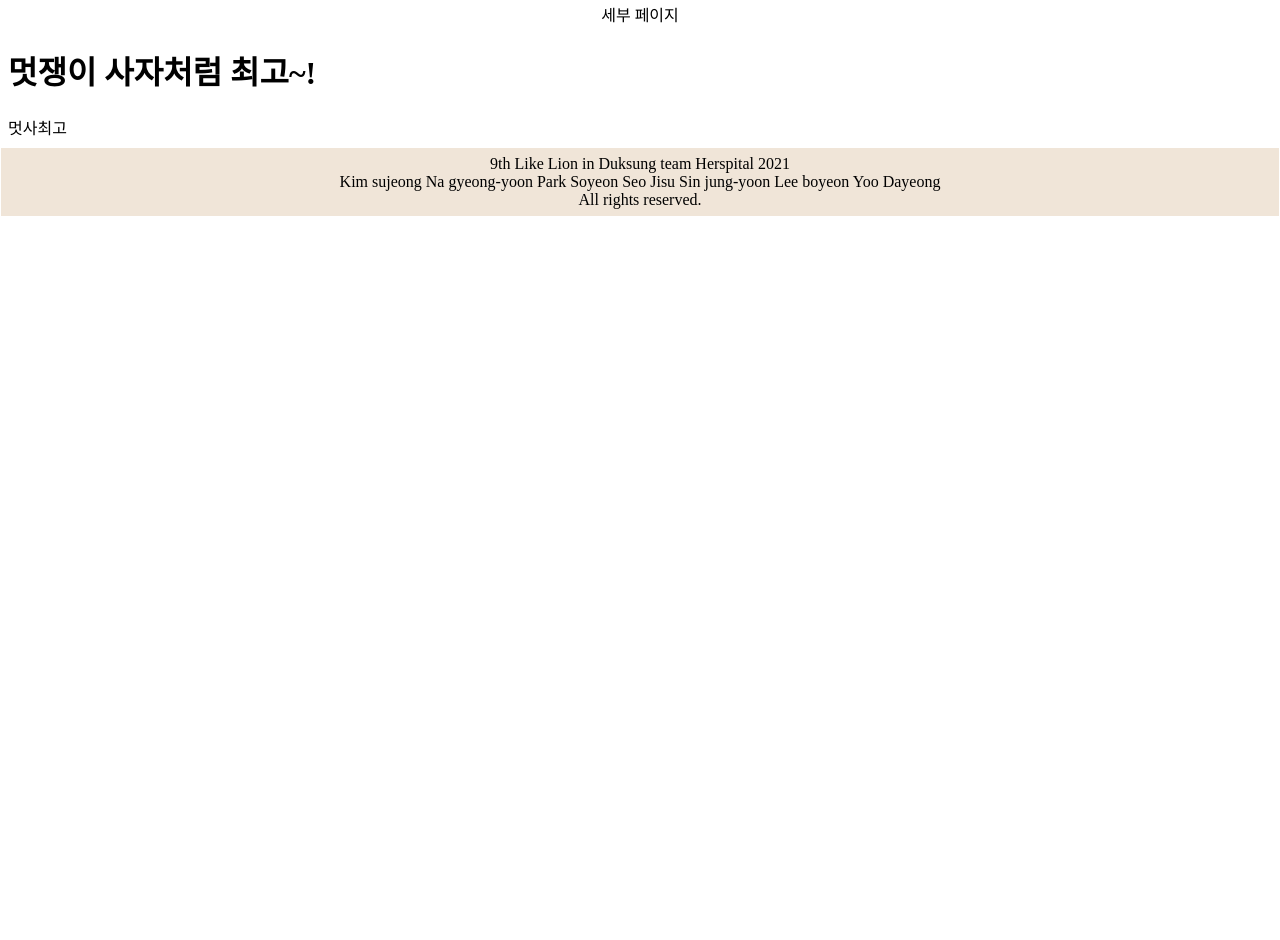
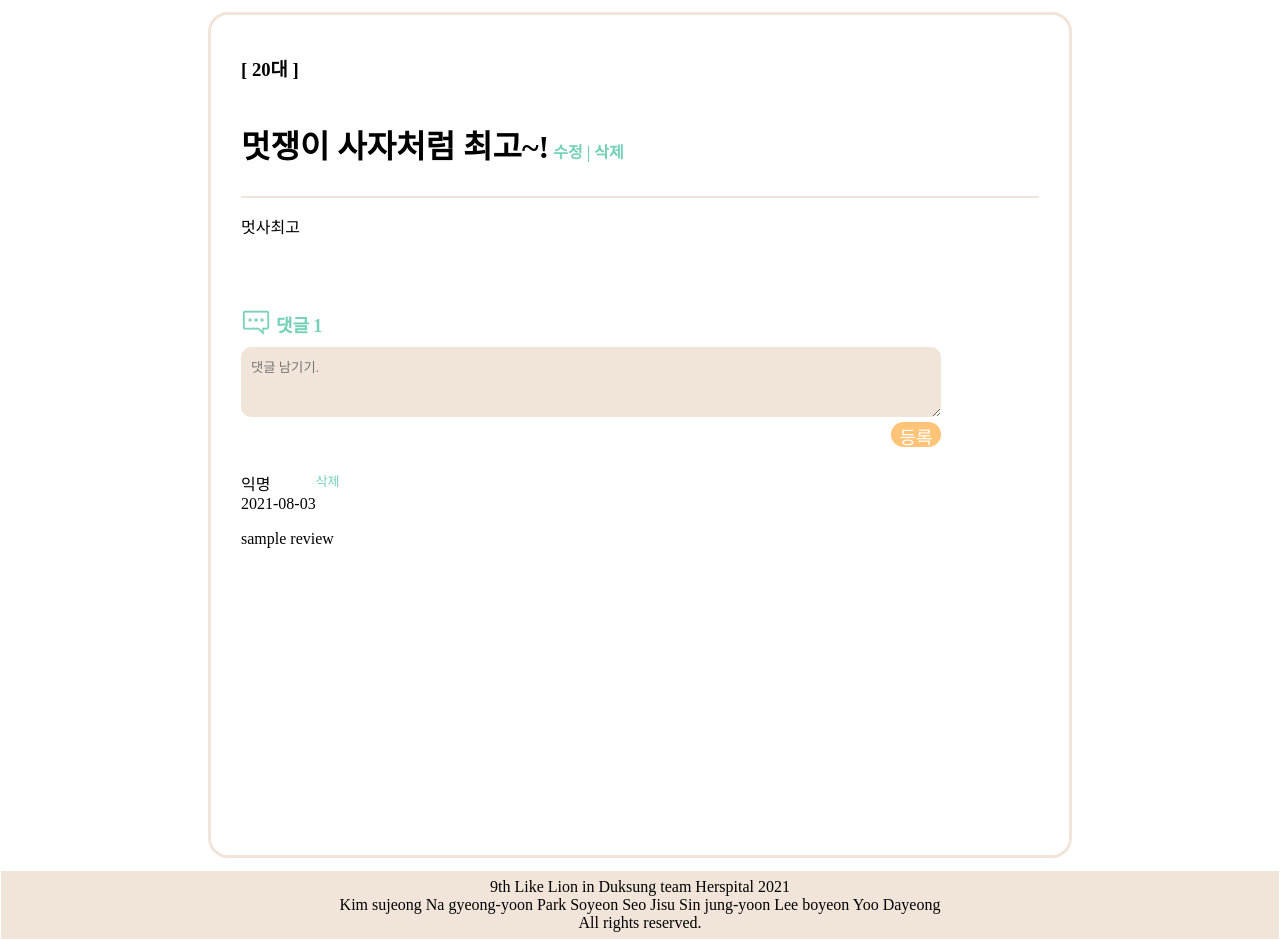
Before and after one commit to soyeonvv/ds-likelion-HERspital, a Django app: page /community/detail/1 in a window 1280 px wide. Shown: the part 76-1016 px from the top of the page. Before the commit the page ends 292 px from the top, so only its background shows below. Run offline with Django 3.2, Linux system fonts and the light colour scheme; data comes from the database, SQL or seed files in the repository; both versions use the stored data as it was after the commit; some web fonts are replaced.

Commit message:
detail 페이지 수정

```diff
--- a/static/css/detail.css
+++ b/static/css/detail.css
@@ -1,3 +1,79 @@
-div {
-    text-align: center;
+.community__detail {
+    border: solid 3px #F1E5D9;
+    border-radius: 20px;
+    height: 100vh;
+    margin: 10px 200px 20px 200px;
+    padding: 20px 30px 20px 30px;
+
+
 }
+
+.titletxt {
+    display: inline-block;
+
+}
+
+h1 {
+    display: inline-block;
+}
+
+.modify_delete {
+    color: #74D0B9;
+    display: inline-block;
+    font-weight: bold;
+    margin-right: 0;
+}
+
+.community__reply {
+    display: inline-block;
+}
+
+#replyicon {
+    width: 30px;
+    height: 29px;
+    float: left;
+    margin-right: 5px;
+}
+
+#replytxt {
+    display: inline-block;
+    font-weight: bold;
+    color: #74D0B9;
+    font-size: large;
+    padding-top: 3px;
+}
+
+#review-count {
+    font-weight: bold;
+    color: #74D0B9;
+    font-size: large;
+}
+
+#new-review {
+    width: 700px;
+    height: 70px;
+    background-color: #F1E5D9;
+    border-radius: 10px;
+    margin-top: 10px;
+    padding: 10px;
+    border-style: none;
+}
+
+hr {
+    background-color: #F1E5D9;
+    border: 0px;
+    height: 2px;
+}
+
+.review_btn {
+    background-color: #FFC478;
+    color: #ffffff;
+    font-size: large;
+    font-weight: 570;
+    border-style: none;
+    border-radius: 20px;
+    width: 50px;
+    height: 25px;
+    margin-top: 5px;
+    float: right;
+}
--- a/templates/community/detail.html
+++ b/templates/community/detail.html
@@ -9,12 +9,93 @@
 {% endblock %}
 
 {% block content %}
-    <div>세부 페이지</div>
-    {% if community.image %}
-        <img src="{{community.image.url}}">
-    {% endif %}
-    <h1>{{ community.title }}</h1>
-    <p>{{ community.body }}</p>
+    <div class="community__detail">
+        <h3>[ {{ community.age_tag }} ]</h3>
+        <h1>{{ community.title }}</h1>
+        <div class="modify_delete">
+            <a href="">수정</a> |
+            <a href="">삭제</a>
+        </div>
+        <hr>
+        <p>{{ community.body }}</p>
+        <br><br><br>
+        <div class="community__reply">
+            <img id="replyicon" src="{% static 'img/reply.png' %}">
+            <div id="replytxt">댓글</div>
+            <span id="review-count">1</span>
+            <div id="review">
+                <div class="review-row">
+                    <textarea id="new-review" name="new_review" rows="5" cols="100" placeholder="댓글 남기기."></textarea><br>
+                    <button type="submit" onclick="submitReview()" class="review_btn">등록</button><br>
+                </div>
+                <br><br>
+                <div class="review-box">
+                    <div class="review-row">
+                        <div class="review-date" style="float: left;">익명<br>2021-08-03</div>
+                        <div class="review-remove" style="font-size: 13px;"><a href="#">삭제</a></div>
+                        <div class="review-content" style="padding-top: 40px;" >sample review<br><br></div><br>
+                    </div>
+                </div>
+
+            </div>
+        </div>
+    </div>
+
+    <script>
+        function warnEmpty(){
+        alert("내용을 입력해주세요.");
+        }
+        function dateToString(date){
+            const dateString = date.toISOString();
+            const dateToString = dateString.substring(0,10);
+            return dateToString;
+        }
+        function submitReview(){
+            const newreviewEL = document.getElementById("new-review");
+            const newreview = newreviewEL.value.trim();
+
+            if(newreview){
+                const dateEL = document.createElement('div');
+                dateEL.classList.add('review-date');
+                const dateString = dateToString(new Date());
+                dateEL.innerText = dateString;
+
+                const contentEL = document.createElement('div');
+                contentEL.classList.add('review-content');
+                contentEL.innerText = newreview;
+
+                const br = document.createElement('div');
+                br.innerHTML = "<br><hr><br><br>"
+
+                const name = document.createElement('div');
+                name.innerHTML = "익명 &emsp;"
+
+                const br2 = document.createElement('div');
+                br2.innerHTML = "<br><br>"
+
+                const reviewEL = document.createElement('div');
+                reviewEL.classList.add('review-row');
+                reviewEL.appendChild(br);
+                reviewEL.appendChild(name);
+                reviewEL.appendChild(dateEL);
+                reviewEL.appendChild(br2);
+                reviewEL.appendChild(contentEL);
+                reviewEL.appendChild(br2);
+
+                document.getElementById('review').appendChild(reviewEL);
+                newreviewEL.value = "";
+
+                const countEL = document.getElementById('review-count');
+                const count = countEL.innerText;
+                countEL.innerText = parseInt(count) + 1;
+            }else{
+                warnEmpty();
+            }
+        }
+    </script>
+
+
+
 {% endblock %}
 
 {% block footer %}
```
Also changed, not shown: db.sqlite3, static/img/reply.PNG (added).
